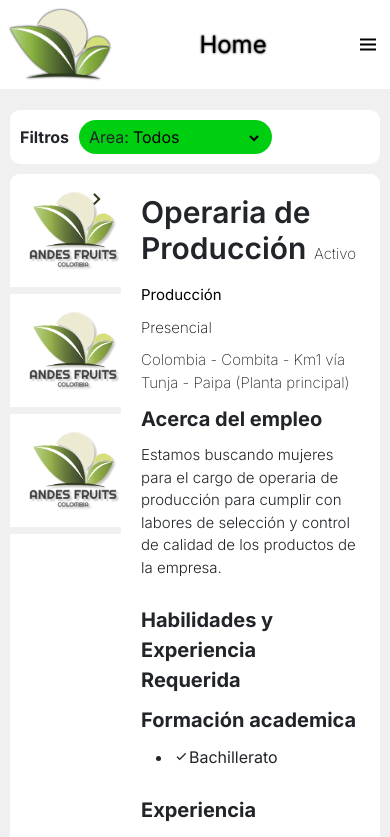
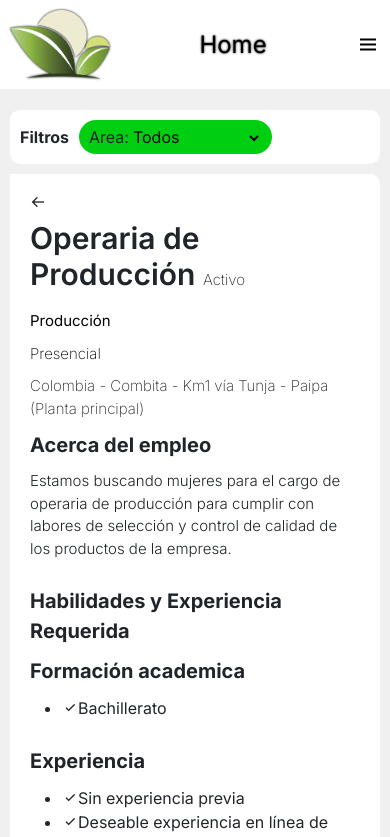
Before and after one commit to luisFPM97/AndesFruits, a React (Vite) app: page /empleo in a window 390 px wide. Shown: the top 837 px of the page. Built offline with nearby package versions, Linux system fonts and the light colour scheme.

Commit message:
update empleos mobile

```diff
--- a/src/component/empleos/DashboardEmpleos.css
+++ b/src/component/empleos/DashboardEmpleos.css
@@ -196,3 +196,21 @@
     display: inline-block;
     margin-top: 15px;
 }
+@media screen and (max-width: 980px) {
+    .contenedor{
+        position: relative;
+    }
+    .headerEmpleo{
+        position: absolute;
+        z-index: 999;
+        width: 100%!important;
+    }
+    .bodyEmpleo{
+        position: absolute;
+        z-index: 998;
+        width: 100%!important;
+    }
+    .hiddenE{
+        z-index: -1;
+    }
+}
--- a/src/component/empleos/DashboardEmpleos.jsx
+++ b/src/component/empleos/DashboardEmpleos.jsx
@@ -5,6 +5,7 @@ import empleos from '../../utils/empleos.js';
 const DashboardEmpleos = () => {
     const [selectedArea, setSelectedArea] = useState('Todos');
     const [empleoSelected, setEmpleoSelected] = useState(empleos[0]);
+    const [showEmpleos, setShowEmpleos] = useState(false);
 
     // Get unique areas for filter
     const areas = ['Todos', ...new Set(empleos.map(empleo => empleo.area))];
@@ -34,9 +35,9 @@ const DashboardEmpleos = () => {
 
                 <div className='contenedor' >
 
-                    <div className='headerEmpleo' >
+                    <div className={showEmpleos ? 'headerEmpleo visible' : 'headerEmpleo hiddenE'  }>
                     {filteredEmpleos.map((empleo, index) => (
-                        <div className={`headerEmpleiId ${empleo.estado === "Inactivo" ? "disabled" : ""}`} key={index} onClick={()=>setEmpleoSelected(empleo)} >
+                        <div className={`headerEmpleiId ${empleo.estado === "Inactivo" ? "disabled" : ""}`} key={index} onClick={()=>(setEmpleoSelected(empleo),setShowEmpleos(!showEmpleos))} >
                             <img src="/img/lv.png" alt="" />
                             <div className='empleoInfo'>
                                 <span className='title'>{empleo.titulo}</span>
@@ -58,6 +59,7 @@ const DashboardEmpleos = () => {
                             <div><span>seleccione empleo</span></div>
                         :
                             <div className='bodyEmpleoInfo'>
+                            <i className='bx bx-arrow-back' onClick={()=>setShowEmpleos(!showEmpleos)}></i>
                             <h1 className='titulo'>{empleoSelected.titulo} <span className='direccion'>{empleoSelected.estado}</span></h1>
                             <span className='area'>{empleoSelected.area}</span>
                             <span className='modalidad'>{empleoSelected.modalidad}</span>
```
